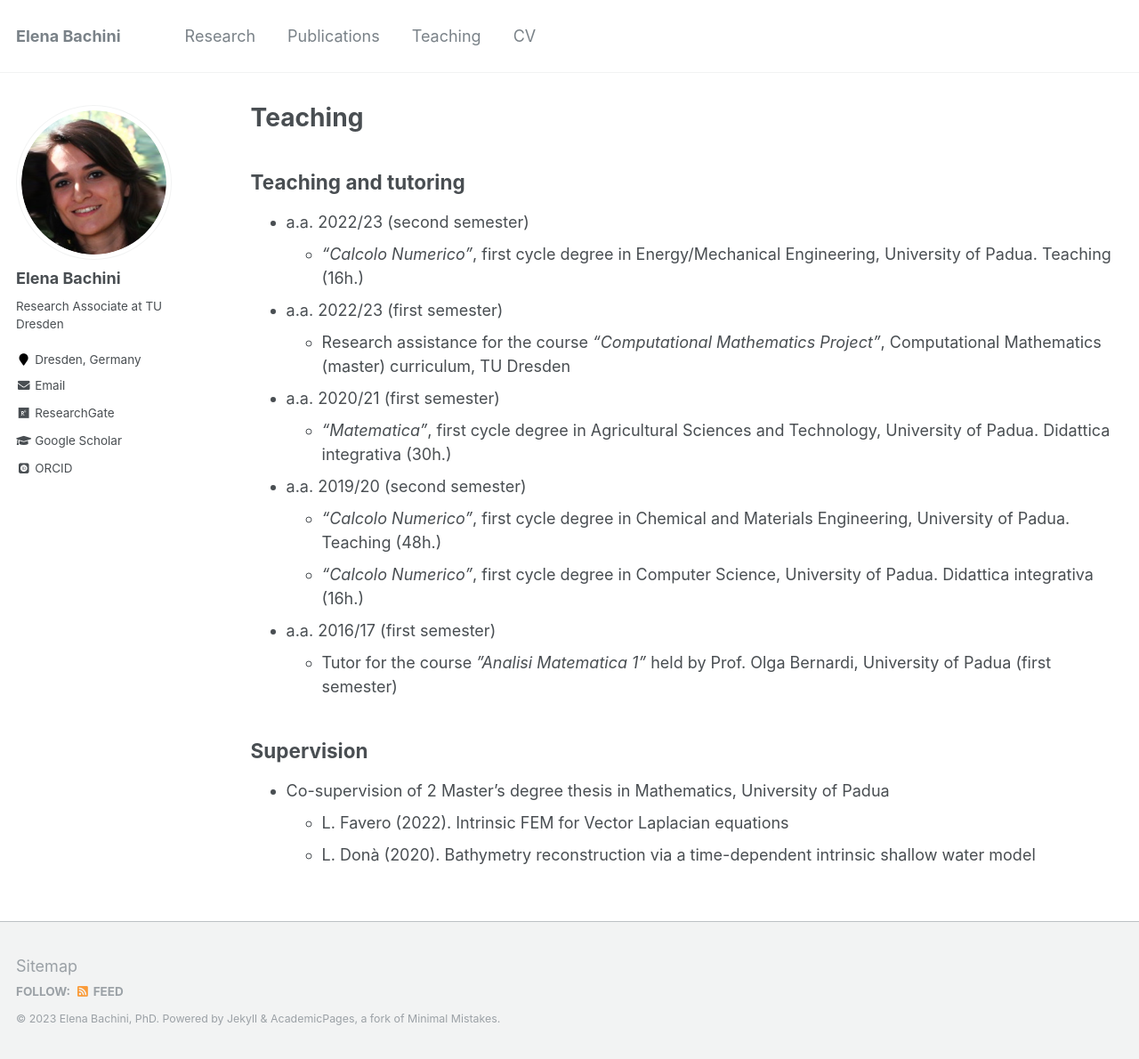
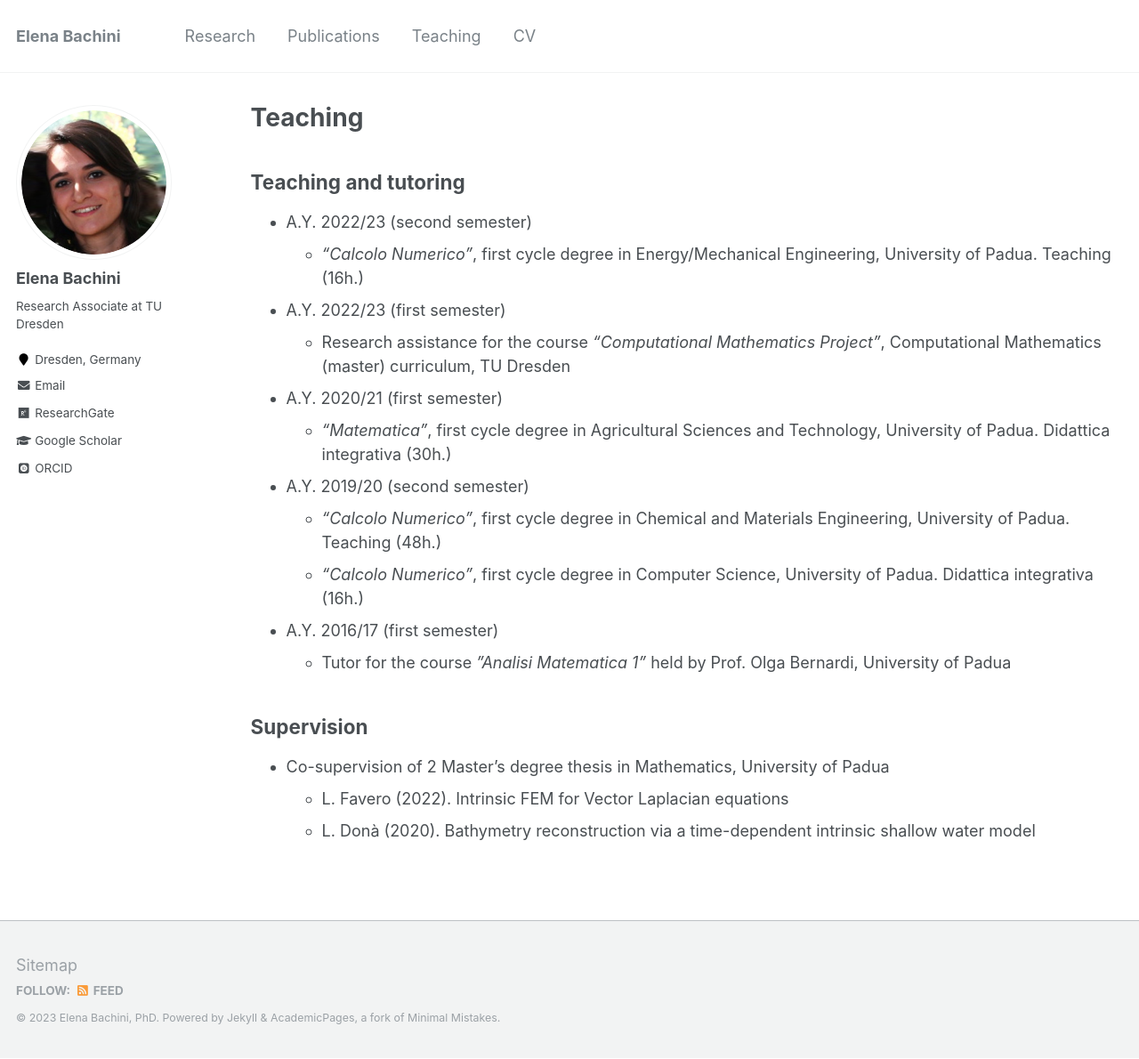
Before and after one commit to elenabachini/elenabachini.github.io, a Jekyll site: the page built from _pages/teaching.md, in a window 1280 px wide and 1190 px high. Shown: the whole window at 89% size. Built offline with Jekyll 4.4.1, drawn with Linux system fonts in a browser that asks for light colours; some web fonts are replaced.

Commit message:
update typo

```diff
--- a/_pages/teaching.md
+++ b/_pages/teaching.md
@@ -8,21 +8,21 @@ author_profile: true
 {% include base_path %}
 
 ## Teaching and tutoring
-* a.a. 2022/23 (second semester)
+* A.Y. 2022/23 (second semester)
     * <em>"Calcolo Numerico”</em>, first cycle degree in Energy/Mechanical Engineering, University of Padua. Teaching (16h.)
 
-* a.a. 2022/23 (first semester)
+* A.Y. 2022/23 (first semester)
     * Research assistance for the course <em>“Computational Mathematics Project”</em>, Computational Mathematics (master) curriculum, TU Dresden
 
-* a.a. 2020/21 (first semester)
+* A.Y. 2020/21 (first semester)
     * <em>“Matematica”</em>, first cycle degree in Agricultural Sciences and Technology, University of Padua. Didattica integrativa (30h.)
 
-* a.a. 2019/20 (second semester)
+* A.Y. 2019/20 (second semester)
     * <em>"Calcolo Numerico”</em>, first cycle degree in Chemical and Materials Engineering, University of Padua. Teaching (48h.)
     * <em>“Calcolo Numerico”</em>, first cycle degree in Computer Science, University of Padua. Didattica integrativa (16h.)
 
-* a.a. 2016/17 (first semester)
-    * Tutor for the course <em>”Analisi Matematica 1”</em> held by Prof. Olga Bernardi, University of Padua (first semester)
+* A.Y. 2016/17 (first semester)
+    * Tutor for the course <em>”Analisi Matematica 1”</em> held by Prof. Olga Bernardi, University of Padua
 
 ## Supervision
 
```
